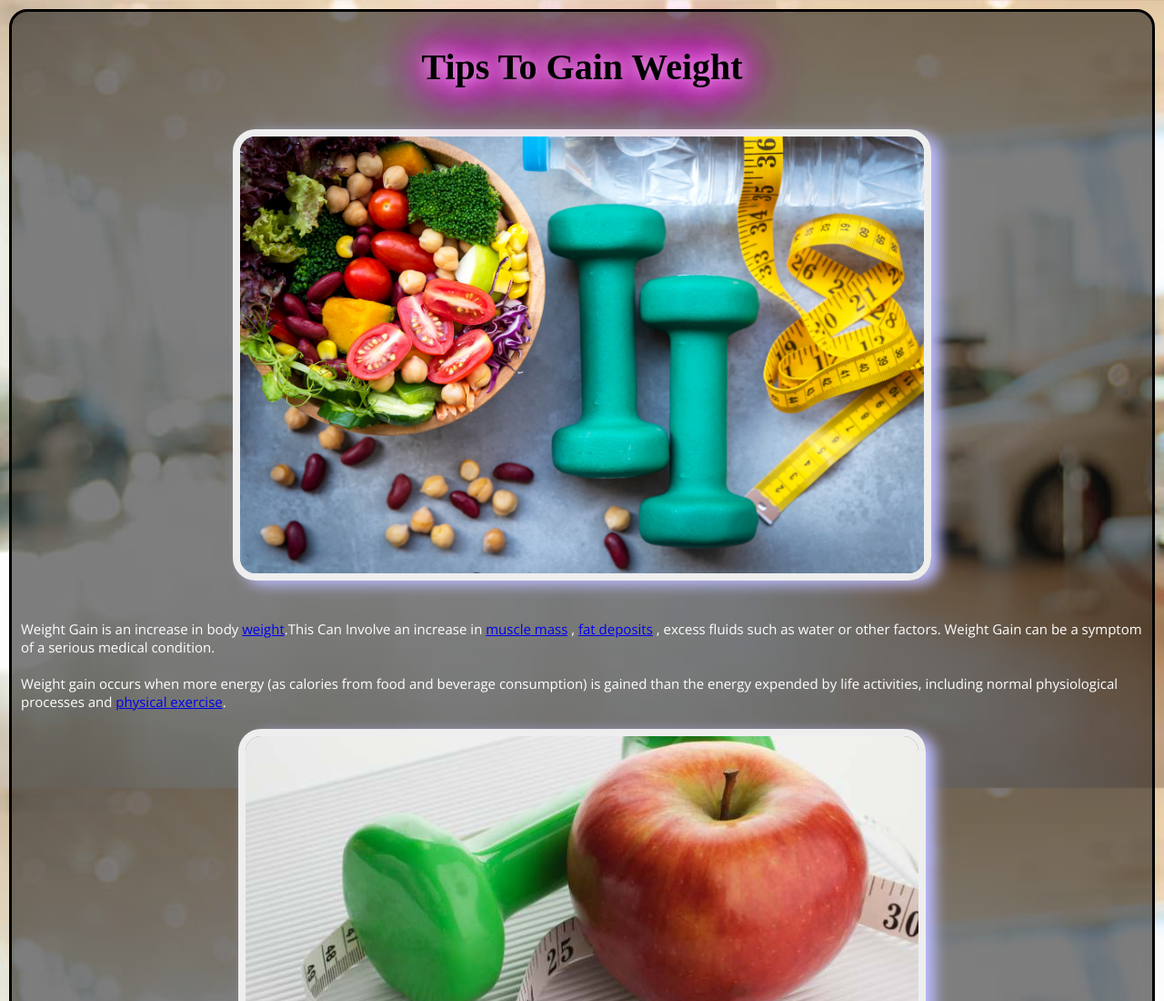
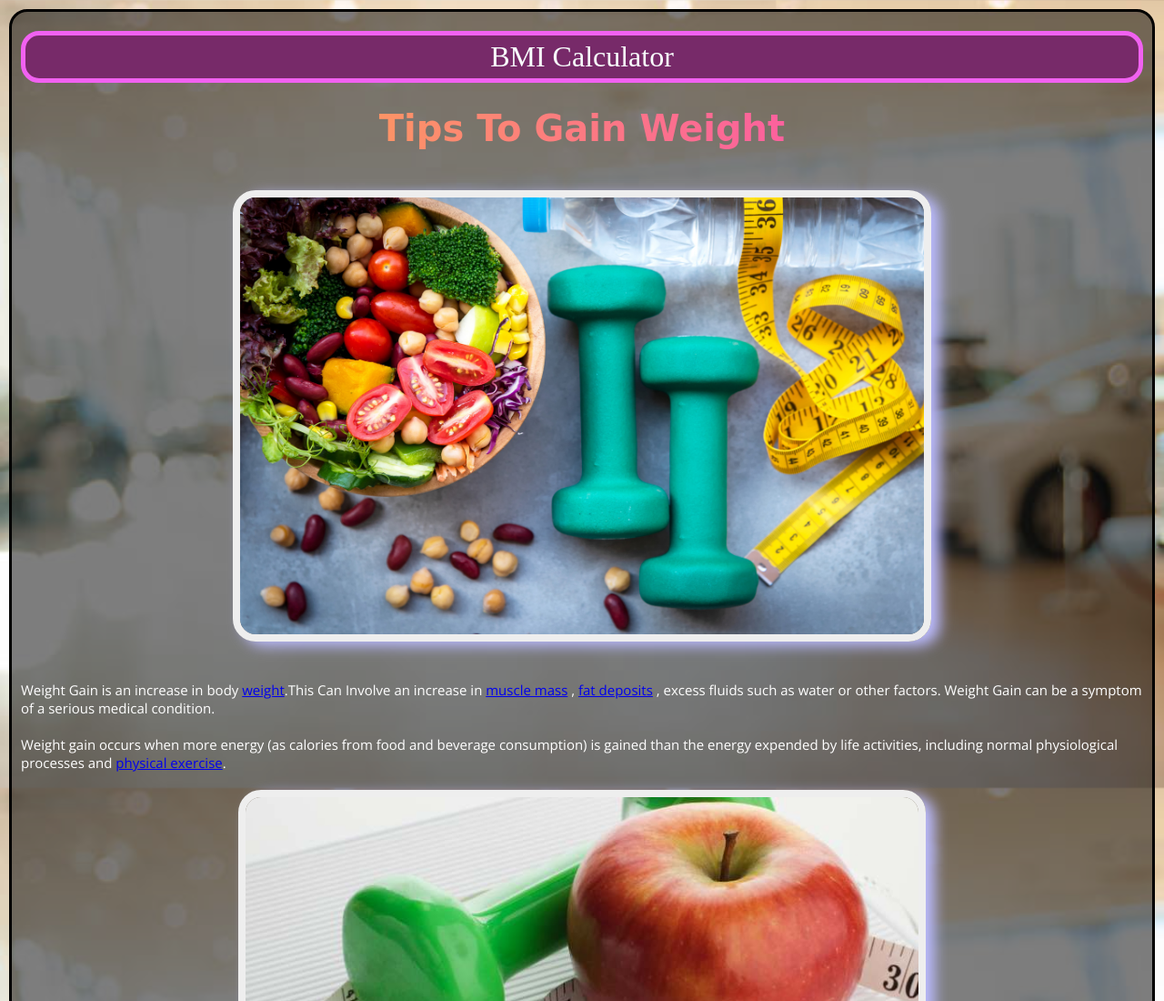
Before and after one commit to thejas-dev/fitness-app, a website: page css/gain.html in a window 1280 px wide. Shown: the top 1100 px of the page at 91% size. Drawn offline with nearby package versions, Linux system fonts and the light colour scheme; a web font is replaced by a local one.

Commit message:
make it better

```diff
--- a/css/gain.html
+++ b/css/gain.html
@@ -6,9 +6,13 @@
 
 <body>
             <div style="margin: 10px;" class="weight-gain">
-
+              <center>
+                <h1 style="margin-left:10px; margin-right: 10px;" class="heading" >
+                    BMI Calculator
+                </h1>
+              </center>
                 <center>
-                  <h1 class="glow2">Tips To Gain Weight</h1></center>
+                  <h1 class="glow">Tips To Gain Weight</h1></center>
                 <br>
 
                         <center>
```
Also changed, not shown: css/fit.html (+1 -1 lines).
